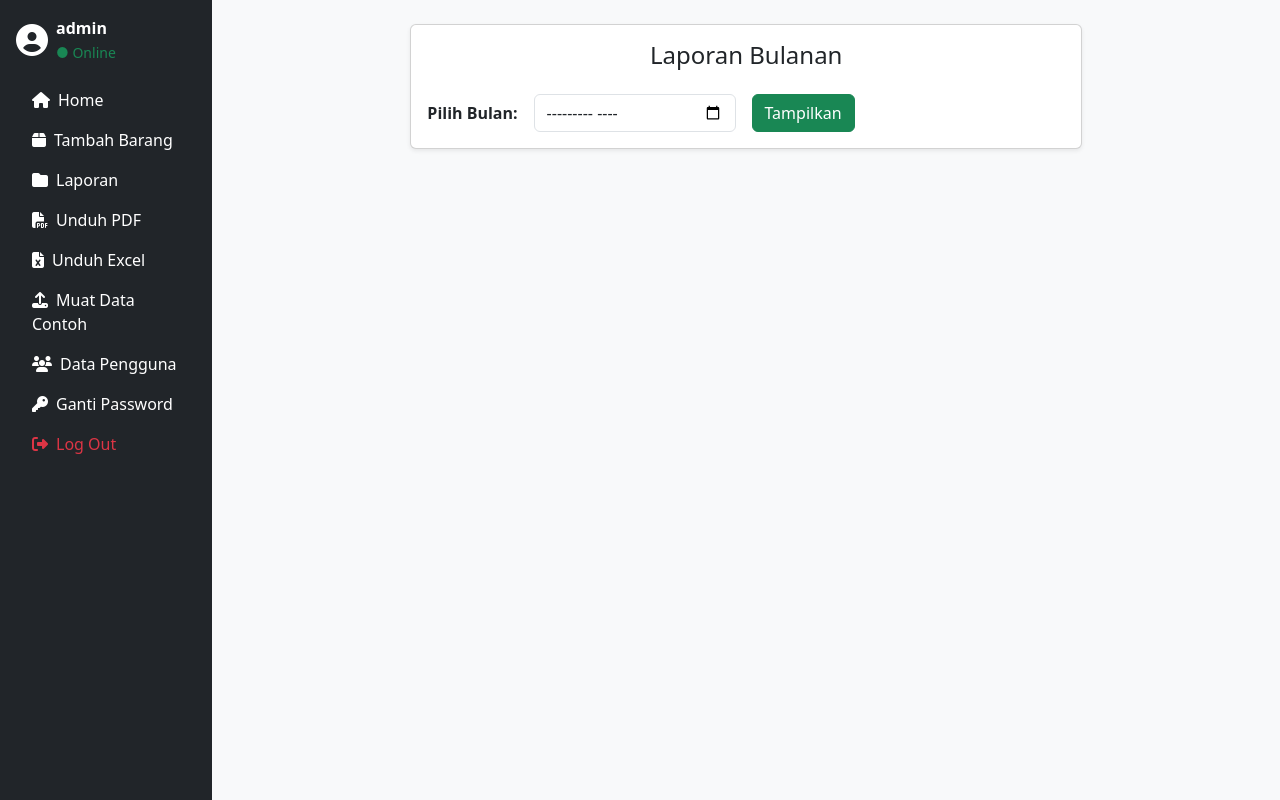
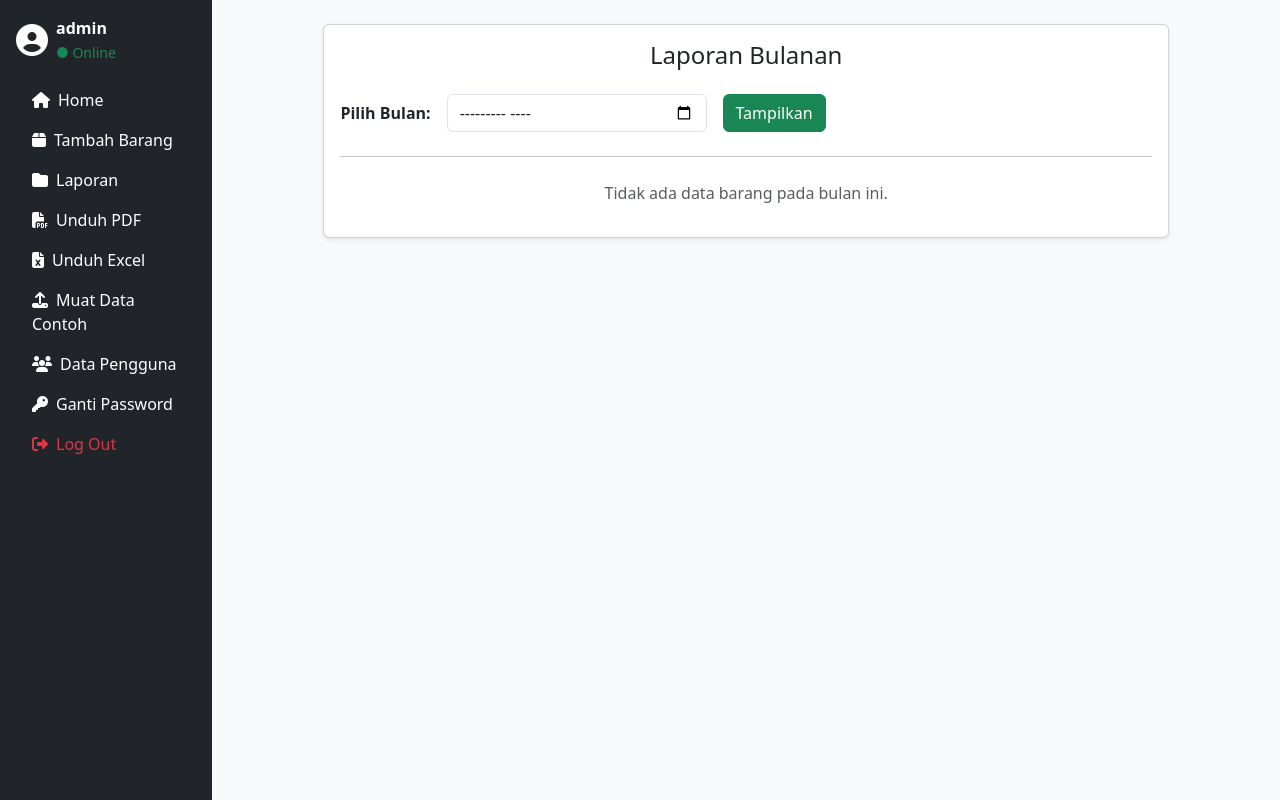
Before and after one commit to rizkihsn/INVENTARIS_SEKOLAH, a Flask app: page /laporan in a window 1280 px wide. Shown: the part 54-854 px from the top of the page. Run offline with Flask 3, Linux system fonts and the light colour scheme; a user stored in the database is signed in.

Commit message:
Fix laporan_bulanan method POST

```diff
--- a/app.py
+++ b/app.py
@@ -161,11 +161,20 @@ def edit(id):
         return redirect(url_for('dashboard'))
     return render_template('edit_barang.html', barang=barang)
 
-@app.route('/laporan')
+@app.route('/laporan', methods=['GET', 'POST'])
 @login_required
 def laporan():
-    barang = Barang.query.filter_by(user_id=current_user.id).all()
+    barang = []
+
+    if request.method == 'POST':
+        bulan = request.form.get('bulan')  # contoh: '2025-07'
+        if bulan:
+            barang = Barang.query.filter(
+                Barang.user_id == current_user.id,
+                Barang.tanggal.like(f"{bulan}%")
+            ).all()
     return render_template('laporan.html', barang=barang)
+
 
 @app.route('/download_pdf')
 @login_required
--- a/templates/laporan.html
+++ b/templates/laporan.html
@@ -1,11 +1,13 @@
 {% extends "base.html" %}
 {% block title %}Laporan Bulanan{% endblock %}
+
 {% block content %}
 <div class="row justify-content-center">
-  <div class="col-md-8">
+  <div class="col-md-10">
     <div class="card shadow-sm">
       <div class="card-body">
         <h4 class="card-title mb-4 text-center">Laporan Bulanan</h4>
+
         <form method="POST">
           <div class="row g-3 align-items-center">
             <div class="col-auto">
@@ -19,6 +21,41 @@
             </div>
           </div>
         </form>
+
+        {% if barang is defined %}
+          <hr class="mt-4 mb-3">
+          {% if barang %}
+            <div class="table-responsive mt-3">
+              <table class="table table-striped table-bordered">
+                <thead class="table-success text-center">
+                  <tr>
+                    <th>Kode</th>
+                    <th>Nama</th>
+                    <th>Jumlah</th>
+                    <th>Kondisi</th>
+                    <th>Lokasi</th>
+                    <th>Tanggal</th>
+                  </tr>
+                </thead>
+                <tbody>
+                  {% for b in barang %}
+                  <tr>
+                    <td>{{ b.kode }}</td>
+                    <td>{{ b.nama }}</td>
+                    <td class="text-center">{{ b.jumlah }}</td>
+                    <td>{{ b.kondisi }}</td>
+                    <td>{{ b.lokasi }}</td>
+                    <td>{{ b.tanggal }}</td>
+                  </tr>
+                  {% endfor %}
+                </tbody>
+              </table>
+            </div>
+          {% else %}
+            <p class="text-center mt-4 text-muted">Tidak ada data barang pada bulan ini.</p>
+          {% endif %}
+        {% endif %}
+
       </div>
     </div>
   </div>
```
Also changed, not shown: templates/base.html (line endings or trailing spaces).
